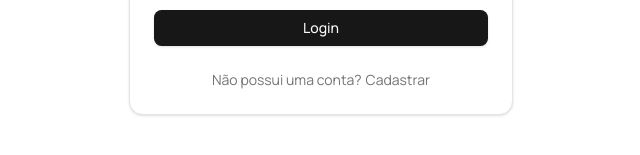
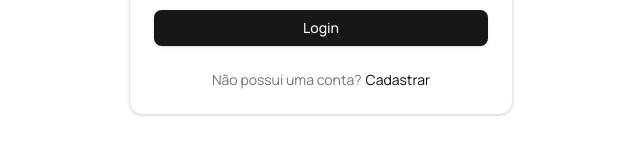
Before and after one commit to ioanefaumui/sistema-de-agendamentos, a Next.js app in the folder apps/web/: page /login in a window 1280 px wide. Shown: the part 473-628 px from the top of the page, without its empty margins (319-959 px from the left). Built offline with nearby package versions, Linux system fonts and the light colour scheme; no server answers.

Commit message:
fix: remove muted theme color

```diff
--- a/apps/web/src/features/auth/components/login-form.tsx
+++ b/apps/web/src/features/auth/components/login-form.tsx
@@ -100,8 +100,8 @@ export function LoginForm() {
           </form>
         </Form>
       </CardContent>
-      <CardFooter className="flex gap-x-1 justify-center text-sm text-muted-foreground">
-        <p className="">Não possui uma conta?</p>{" "}
+      <CardFooter className="flex gap-x-1 justify-center text-sm">
+        <p className="text-muted-foreground">Não possui uma conta?</p>{" "}
         <Link href={"/"} className="hover:underline hover:text-foreground">
           Cadastrar
         </Link>
```
